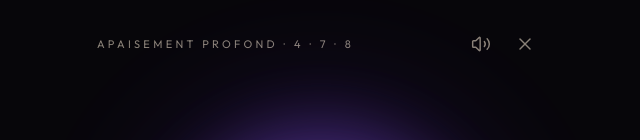
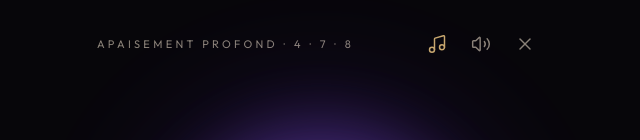
Before and after one commit to mohamesbah44-source/renaissance-app, a Next.js app: page /respiration in a window 1280 px wide. Both pictures are taken after a click on the button 640 px from the left and 819 px from the top of the page. Shown: the part 419-559 px from the top of the page, without its empty margins (319-959 px from the left). Built offline with nearby package versions, Linux system fonts and the light colour scheme; no server answers.

Commit message:
Add music toggle functionality to RespirationSessions
Added music controls to the respiration session component, allowing users to toggle background music on and off. Integrated local storage to remember user preferences for music playback.

```diff
--- a/components/features/respiration/RespirationSessions.tsx
+++ b/components/features/respiration/RespirationSessions.tsx
@@ -1,7 +1,7 @@
 "use client";
 
 import { useEffect, useMemo, useRef, useState } from "react";
-import { Pause, Play, Volume2, VolumeX, X } from "lucide-react";
+import { Music, Pause, Play, Volume2, VolumeX, X } from "lucide-react";
 import { GlassCard } from "@/components/ui/GlassCard";
 import { cn } from "@/lib/utils";
 
@@ -96,6 +96,7 @@ const AUDIO: Partial<Record<Kind, string>> = {
 };
 const SPEECH: Partial<Record<Kind, string>> = { in: "Inspire", hold: "Retiens", out: "Expire" };
 const VOICE_KEY = "rr-breath-voice";
+const MUSIC_KEY = "rr-breath-music";
 const SCALE: Record<Kind, number> = { in: 1, top: 1, hold: 1, out: 0.62 };
 
 function speak(text: string) {
@@ -140,9 +141,12 @@ function SessionRunner({ session, onClose }: { session: Session; onClose: () =>
   const [index, setIndex] = useState(0);
   const [remaining, setRemaining] = useState(segments[0].sec);
   const [voiceOn, setVoiceOn] = useState(true);
+  const [musicOn, setMusicOn] = useState(true);
   const voiceRef = useRef(true);
   const spokenRef = useRef(-1);
   const audioRef = useRef<HTMLAudioElement | null>(null);
+  const musicRef = useRef<HTMLAudioElement | null>(null);
+  const musicOnRef = useRef(true);
   const doneSec = useMemo(() => segments.slice(0, index).reduce((a, p) => a + p.sec, 0), [segments, index]);
 
   // Préférence de voix partagée avec la pratique du soir ; le lecteur audio est créé
@@ -153,12 +157,59 @@ function SessionRunner({ session, onClose }: { session: Session; onClose: () =>
         setVoiceOn(false);
         voiceRef.current = false;
       }
+      if (localStorage.getItem(MUSIC_KEY) === "off") {
+        setMusicOn(false);
+        musicOnRef.current = false;
+      }
     } catch {
       /* stockage indisponible */
     }
     audioRef.current = new Audio();
-    return () => stopCue(audioRef.current);
-  }, []);
+    const music = new Audio(`/audio/musique/${session.id}.mp3`);
+    music.loop = true;
+    music.volume = 0.45;
+    musicRef.current = music;
+    if (musicOnRef.current) music.play().catch(() => undefined);
+    return () => {
+      stopCue(audioRef.current);
+      music.pause();
+    };
+  }, [session.id]);
+
+  function toggleMusic() {
+    const next = !musicOn;
+    setMusicOn(next);
+    musicOnRef.current = next;
+    try {
+      localStorage.setItem(MUSIC_KEY, next ? "on" : "off");
+    } catch {
+      /* ignoré */
+    }
+    const m = musicRef.current;
+    if (!m) return;
+    if (next && status === "running") m.play().catch(() => undefined);
+    else m.pause();
+  }
+
+  // La musique suit la session : pause en pause, reprise, fondu de fin.
+  useEffect(() => {
+    const m = musicRef.current;
+    if (!m) return;
+    if (status === "running" && musicOnRef.current) m.play().catch(() => undefined);
+    else if (status === "paused") m.pause();
+    else if (status === "done") {
+      let v = m.volume;
+      const id = setInterval(() => {
+        v = Math.max(0, v - 0.03);
+        m.volume = v;
+        if (v <= 0) {
+          m.pause();
+          clearInterval(id);
+        }
+      }, 120);
+      return () => clearInterval(id);
+    }
+  }, [status]);
 
   function toggleVoice() {
     const next = !voiceOn;
@@ -222,6 +273,18 @@ function SessionRunner({ session, onClose }: { session: Session; onClose: () =>
           {session.title} · {session.rhythm}
         </p>
         <div className="flex items-center gap-1">
+          <button
+            type="button"
+            onClick={toggleMusic}
+            aria-label={musicOn ? "Couper la musique" : "Activer la musique"}
+            aria-pressed={musicOn}
+            className={cn(
+              "flex h-10 w-10 items-center justify-center rounded-full transition-colors hover:text-rr-ivoire",
+              musicOn ? "text-rr-or" : "text-rr-gris"
+            )}
+          >
+            <Music className="h-5 w-5" strokeWidth={1.75} />
+          </button>
           <button
             type="button"
             onClick={toggleVoice}
```
